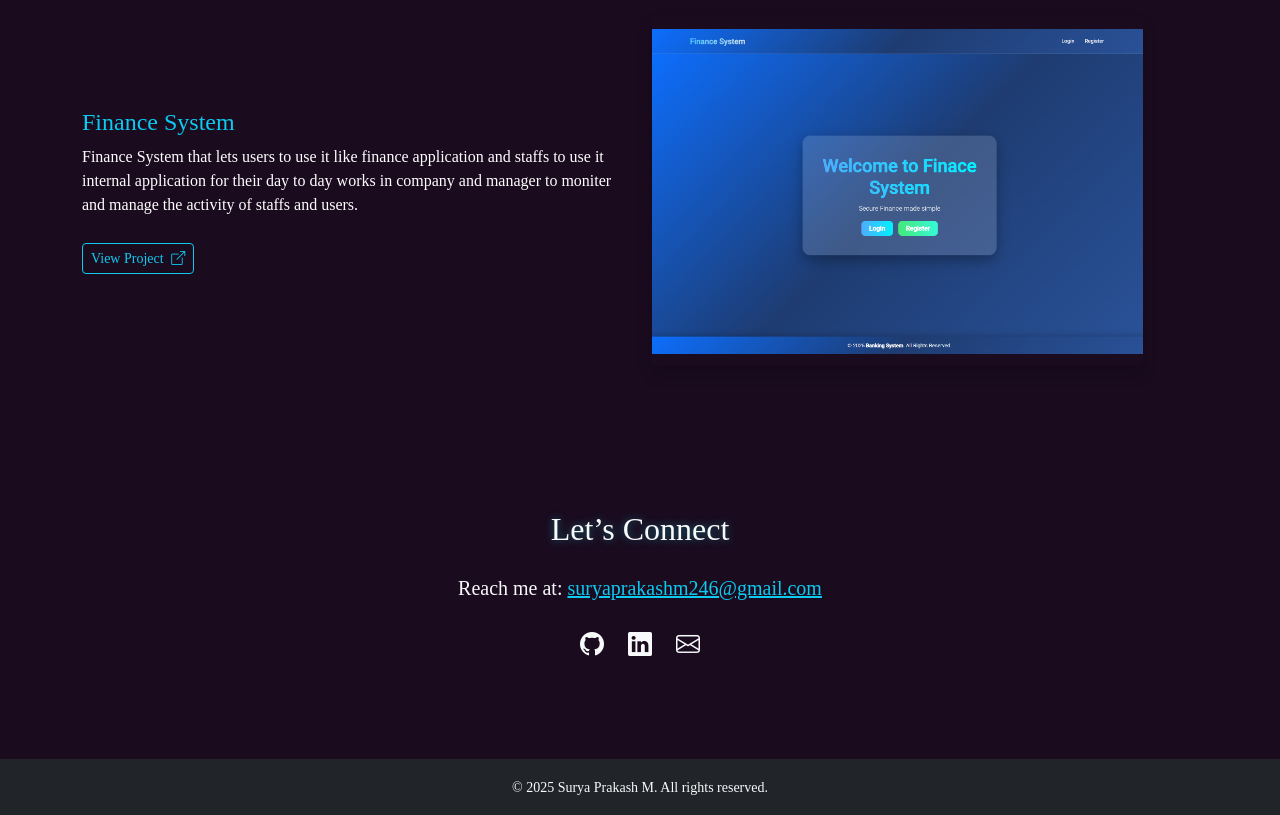
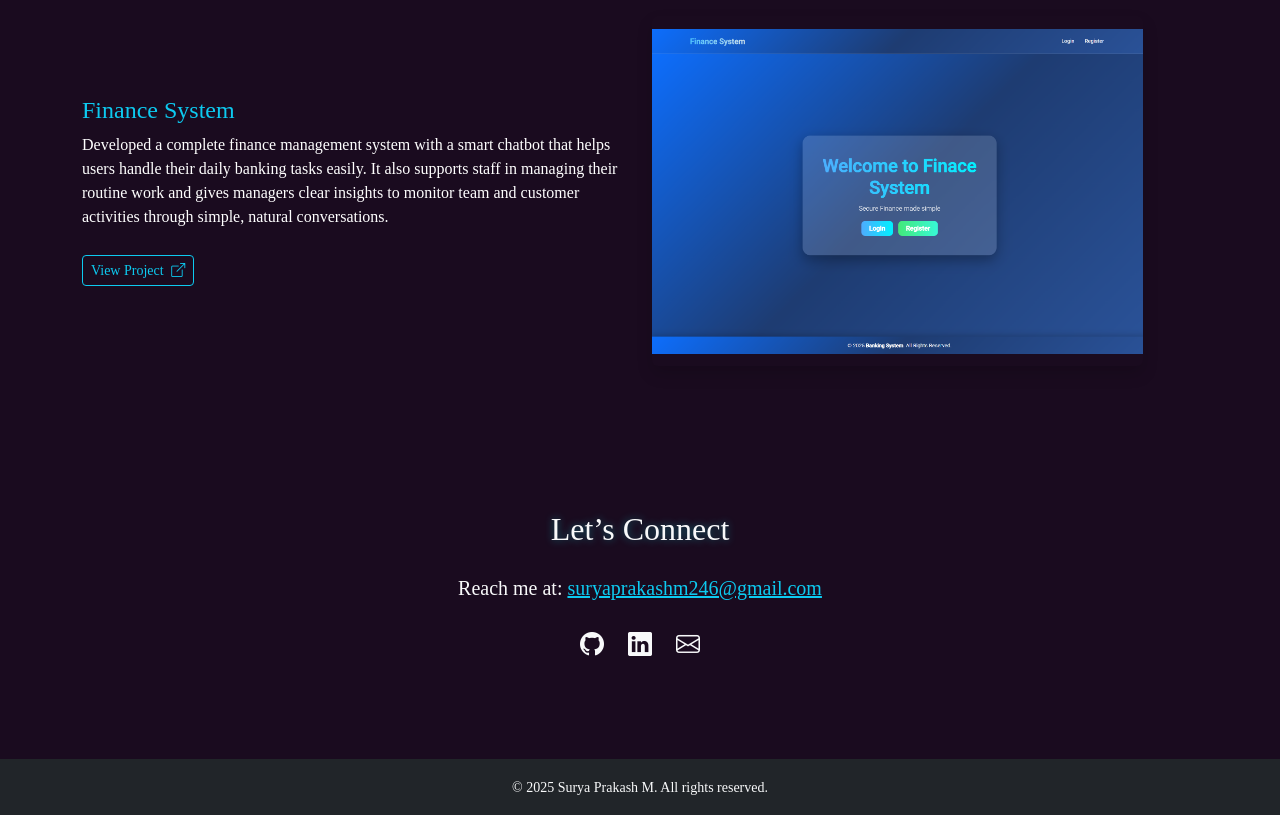
Before and after one commit to SURYA1804/my-portfolio, an Angular app: page / in a window 1280 px wide. Shown: the part 2300-3115 px from the top of the page. Built offline with nearby package versions, Linux system fonts and the light colour scheme.

Commit message:
Project Modified

```diff
--- a/src/app/sections/projects/projects.component.ts
+++ b/src/app/sections/projects/projects.component.ts
@@ -17,7 +17,7 @@ export class ProjectsComponent {
     },
     {
       title: 'Finance System',
-      description: 'Finance System that lets users to use it like finance application and staffs to use it internal application for their day to day works in company and manager to moniter and manage the activity of staffs and users.',
+      description: 'Developed a complete finance management system with a smart chatbot that helps users handle their daily banking tasks easily. It also supports staff in managing their routine work and gives managers clear insights to monitor team and customer activities through simple, natural conversations.',
       image: 'assets/FinanceSystem.png',
       link: 'https://financesystem-ktqj.onrender.com'
     }
```
